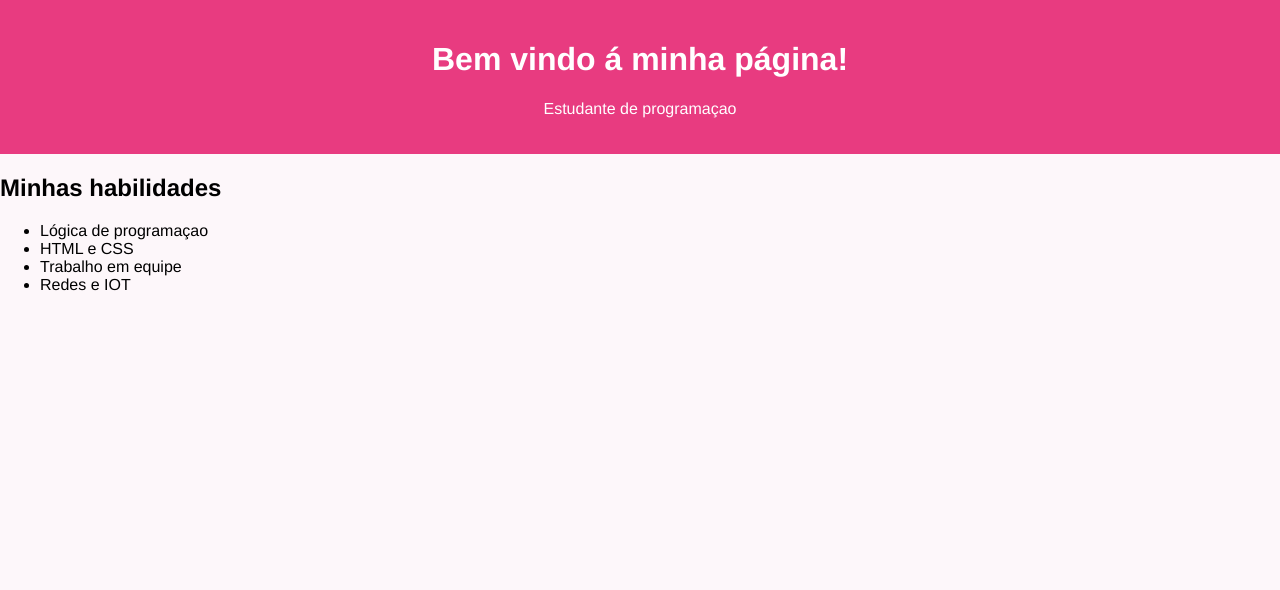
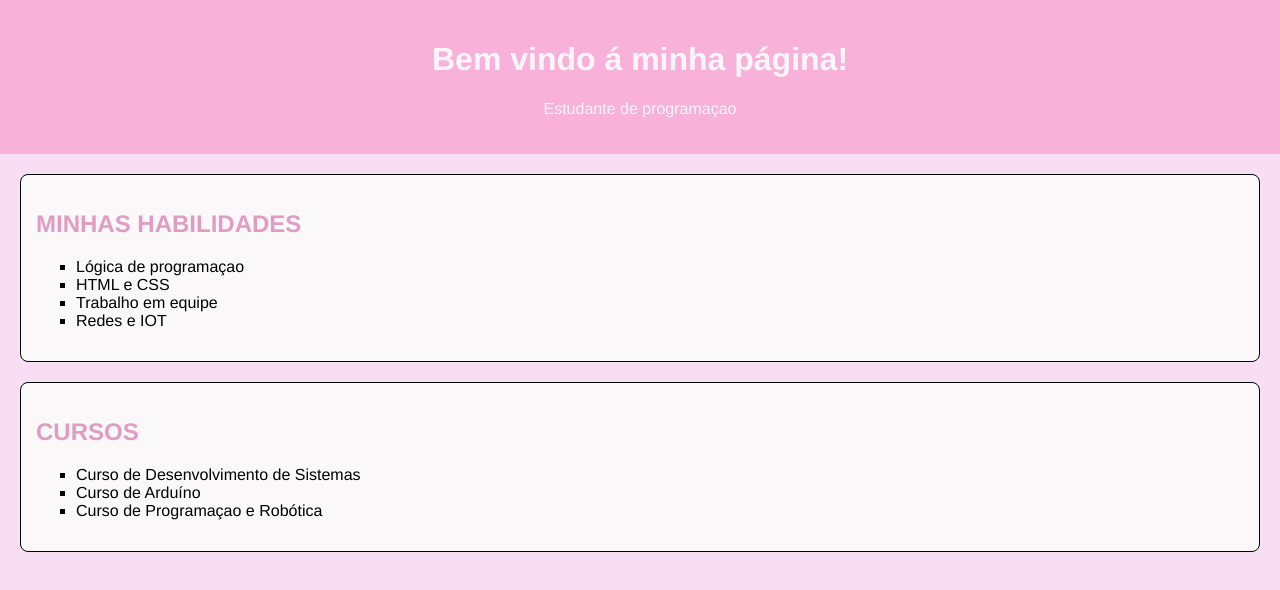
Before and after one commit to Isabelasanrroman/Site, a plain HTML site: page index.html in a window 1280 px wide. Drawn offline with Linux system fonts and the light colour scheme.

Commit message:
Add files via upload

```diff
--- a/index.html
+++ b/index.html
@@ -5,15 +5,31 @@
     <style>
         body {
             font-family: 'Franklin Gothic Medium', 'Arial Narrow', Arial, sans-serif;
-            background-color:rgb(253, 247, 250) ;
+            background-color:rgb(248, 222, 242) ;
             margin: 0;
             padding: 0;
         }
         header {
-            background-color:rgb(232, 59, 128) ;
-            color:rgb(255, 255, 255) ;
+            background-color:rgb(248, 177, 216) ;
+            color:rgb(252, 246, 250) ;
             padding: 20px;
             text-align: center;
+        }
+        main {
+            padding: 20px;
+        }
+        section {
+            background-color: rgb(250, 248, 249);
+            padding: 15px;
+            margin-bottom: 20px;
+            border: 1px solid;
+            border-radius: 8px;
+        }
+        h2 {
+            color: rgb(226, 156, 195);
+        }
+        ul {
+            list-style-type: square;
         }
     </style>
     <body>
@@ -23,7 +39,7 @@
         </header>
         <main>
             <section>
-                <h2>Minhas habilidades</h2>
+                <h2>MINHAS HABILIDADES</h2>
                 <ul>
                     <li>Lógica de programaçao</li>
                     <li>HTML e CSS</li>
@@ -31,6 +47,14 @@
                     <li>Redes e IOT</li>
                 </ul>
             </section>
+                <section>
+                    <h2>CURSOS</h2>
+                    <ul>
+                        <li>Curso de Desenvolvimento de Sistemas</li>
+                        <li>Curso de Arduíno</li>
+                        <li>Curso de Programaçao e Robótica</li>
+                    </ul>
+                </section>
         </main>
     </body>
 </html>
```
